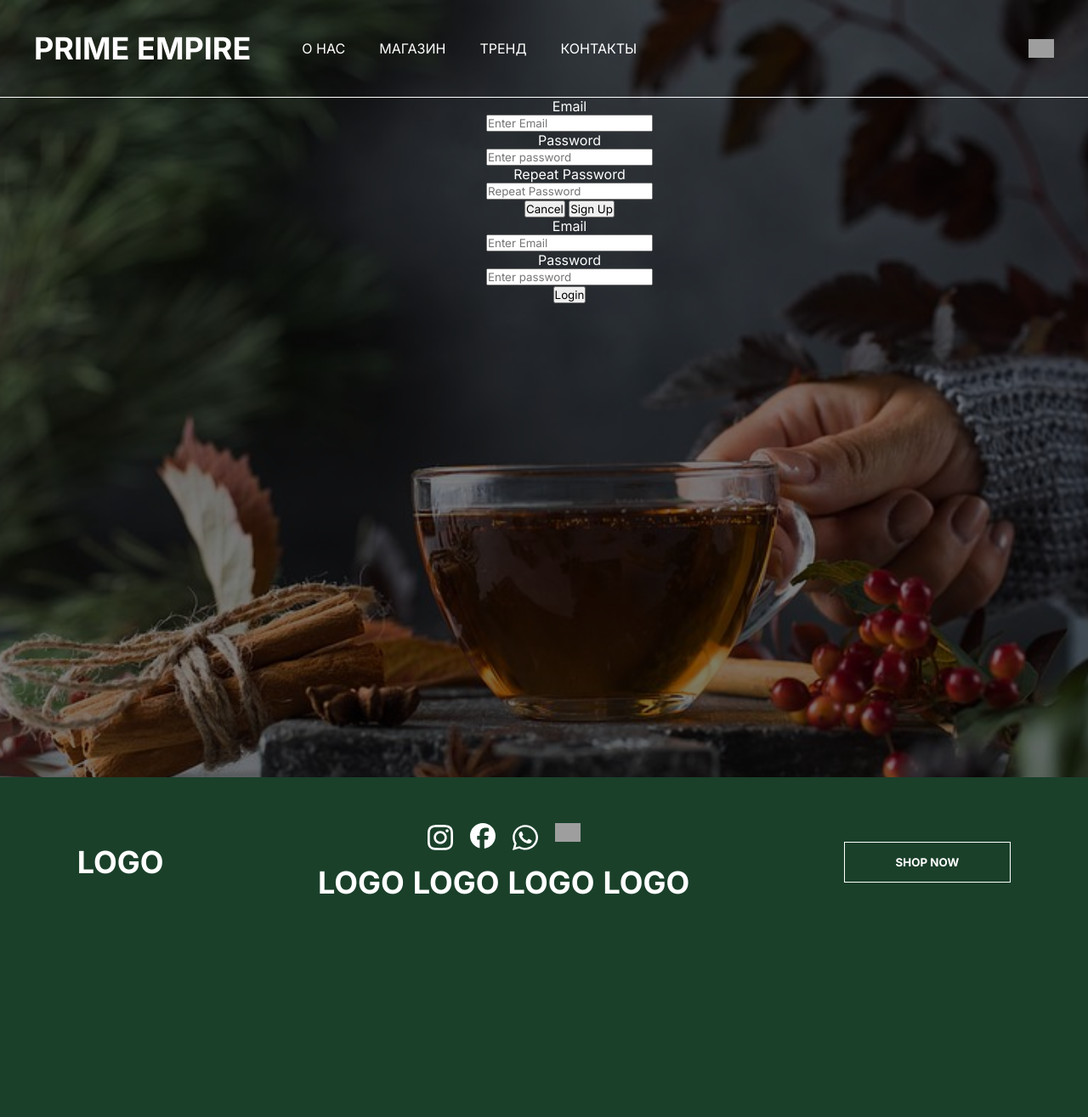
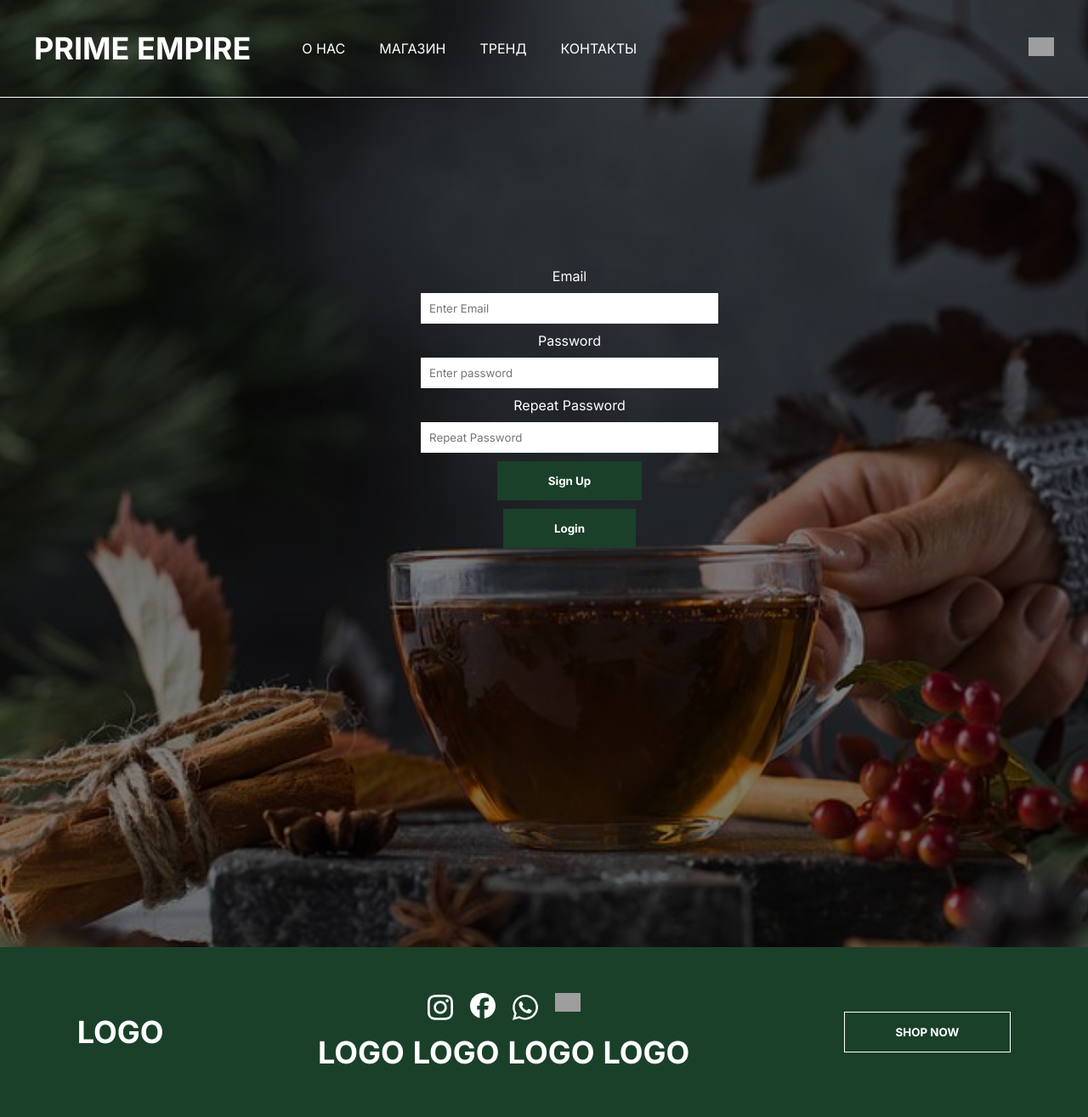
Before and after one commit to LegendaryLeg/PrimeE, a PHP site: page /login.html in a window 1280 px wide; the page is wider, and only the part inside the window is pictured. Shown: that part at 85% size. Before the commit the page ends 1053 px from the top of that part, so only its background shows below. Run offline with PHP 8.4, Linux system fonts and the light colour scheme; grey boxes are pictures that could not be loaded.

Commit message:
Added css for login.html

```diff
--- a/index.html
+++ b/index.html
@@ -5,7 +5,7 @@
     <meta charset="UTF-8">
     <meta name="viewport" content="width=device-width, initial-scale=1.0">
     <link rel="stylesheet" href="styles.css">
-    <script defer src="script.js"></script>
+    <script defer src="/src/scripts/script.js"></script>
     <link rel="stylesheet" href="https://cdnjs.cloudflare.com/ajax/libs/font-awesome/5.8.0/css/all.min.css"
         integrity="sha512-3PN6gfRNZEX4YFyz+sIyTF6pGlQiryJu9NlGhu9LrLMQ7eDjNgudQoFDK3WSNAayeIKc6B8WXXpo4a7HqxjKwg=="
         crossorigin="anonymous" referrerpolicy="no-referrer" />
--- a/login.html
+++ b/login.html
@@ -5,6 +5,7 @@
     <meta charset="UTF-8">
     <meta name="viewport" content="width=device-width, initial-scale=1.0">
     <link rel="stylesheet" href="styles.css">
+    <script defer src="src/scripts/login.js"></script>
     <title>Document</title>
 </head>
 
@@ -20,38 +21,35 @@
                     <li><a href="#">КОНТАКТЫ</a></li>
                 </ul>
             </div>
-            <img id="loginBtn" class="login-btn" src="/src/images/user-regular.svg" alt="">
 
+            <a href="login.html">
+                <img id="loginBtn" class="login-btn" src="/src/images/user-regular.svg" alt="">
+            </a>
         </nav>
     </header>
 
     <section class="login-section">
         <div class="container">
-            <div class="signup-form">
+            <div id="signupForm" class="signup-form">
                 <label for="email">Email</label>
                 <input type="text" placeholder="Enter Email" name="email" required>
-
                 <label for="password">Password</label>
                 <input type="password" placeholder="Enter password" name="password" required>
-
                 <label for="password-repeat">Repeat Password</label>
                 <input type="password" placeholder="Repeat Password" name="password-repeat" required>
 
-                <div>
-                    <button type="button" class="cancel-btn">Cancel</button>
-                    <button type="submit" class="signup-btn">Sign Up</button>
-                </div>
+                <button type="submit" class="form-btn">Sign Up</button>
+                <button id="switchBtn" type="button" class="form-btn">Login</button>
             </div>
 
-            <div class="login-form">
+            <div id="loginForm" class="login-form">
                 <label for="email">Email</label>
                 <input type="text" placeholder="Enter Email" name="email" required>
                 <label for="password">Password</label>
                 <input type="password" placeholder="Enter password" name="password" required>
 
-                <div>
-                    <button type="submit" class="signup-btn">Login</button>
-                </div>
+                <button type="button" class="form-btn">Login</button>
+                <button id="signupBtn" type="button" class="form-btn">Sign up</button>
             </div>
         </div>
     </section>
--- /dev/null
+++ b/src/scripts/login.js
@@ -0,0 +1,14 @@
+const loginForm = document.querySelector('#loginForm')
+const signupForm = document.querySelector('#signupForm')
+const loginBtn = document.querySelector('#switchBtn')
+const signupBtn = document.querySelector('#signupBtn')
+
+loginBtn.addEventListener('click', () => {
+    loginForm.style.display = 'flex'
+    signupForm.style.display = 'none'
+})
+
+signupBtn.addEventListener('click', () => {
+    loginForm.style.display = 'none'
+    signupForm.style.display = 'flex'
+})
--- a/styles.css
+++ b/styles.css
@@ -4,6 +4,7 @@
     --primary-color: #1a402a;
     --light-green-color: #008F3C;
     --white-color: #fff;
+    --black-color: #000;
 }
 
 *,
@@ -24,6 +25,13 @@ ol {
 
 a {
     text-decoration: none;
+}
+
+input {
+    border: none;
+    width: 350px;
+    padding: 10px 10px;
+    color: var(--black-color);
 }
 
 .container {
@@ -64,6 +72,7 @@ body::before {
 .navbar {
     display: flex;
     flex-direction: row;
+    align-items: center;
     justify-content: space-between;
     padding: 35px 40px;
     position: relative;
@@ -530,6 +539,7 @@ body::before {
 /* Sign Up */
 .login-section {
     height: 100vh;
+    margin-top: 200px;
 }
 
 .signup-form {
@@ -537,21 +547,30 @@ body::before {
     flex-direction: column;
     justify-content: center;
     align-items: center;
+    gap: 10px;
 }
 
-.cancel-btn {
-    color: #000;
+.form-btn {
+    background-color: var(--primary-color);
+    color: var(--white-color);
+    cursor: pointer;
+    border: none;
+    padding: 15px 60px;
+    font-weight: bold;
+    transition: 0.3s ease-in-out;
 }
 
-.signup-btn {
-    color: #000;
+.form-btn:hover {
+    background-color: var(--white-color);
+    color: var(--primary-color);
 }
 
 /* Login */
 .login-form {
-    display: flex;
+    display: none;
     flex-direction: column;
     align-items: center;
+    gap: 10px;
 }
 
 /* Media */
```
Also changed, not shown: src/scripts/script.js (renamed from script.js).
